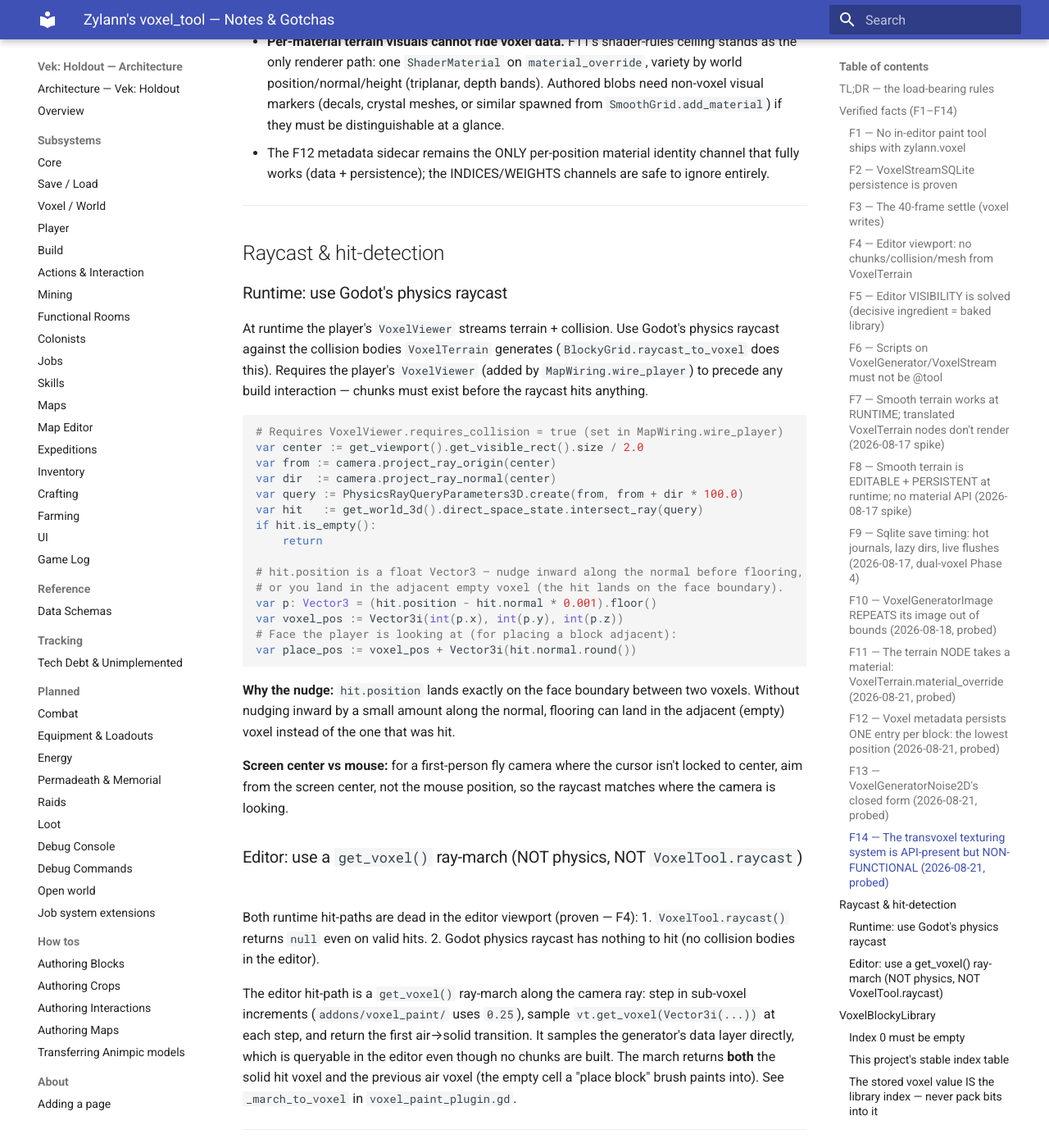
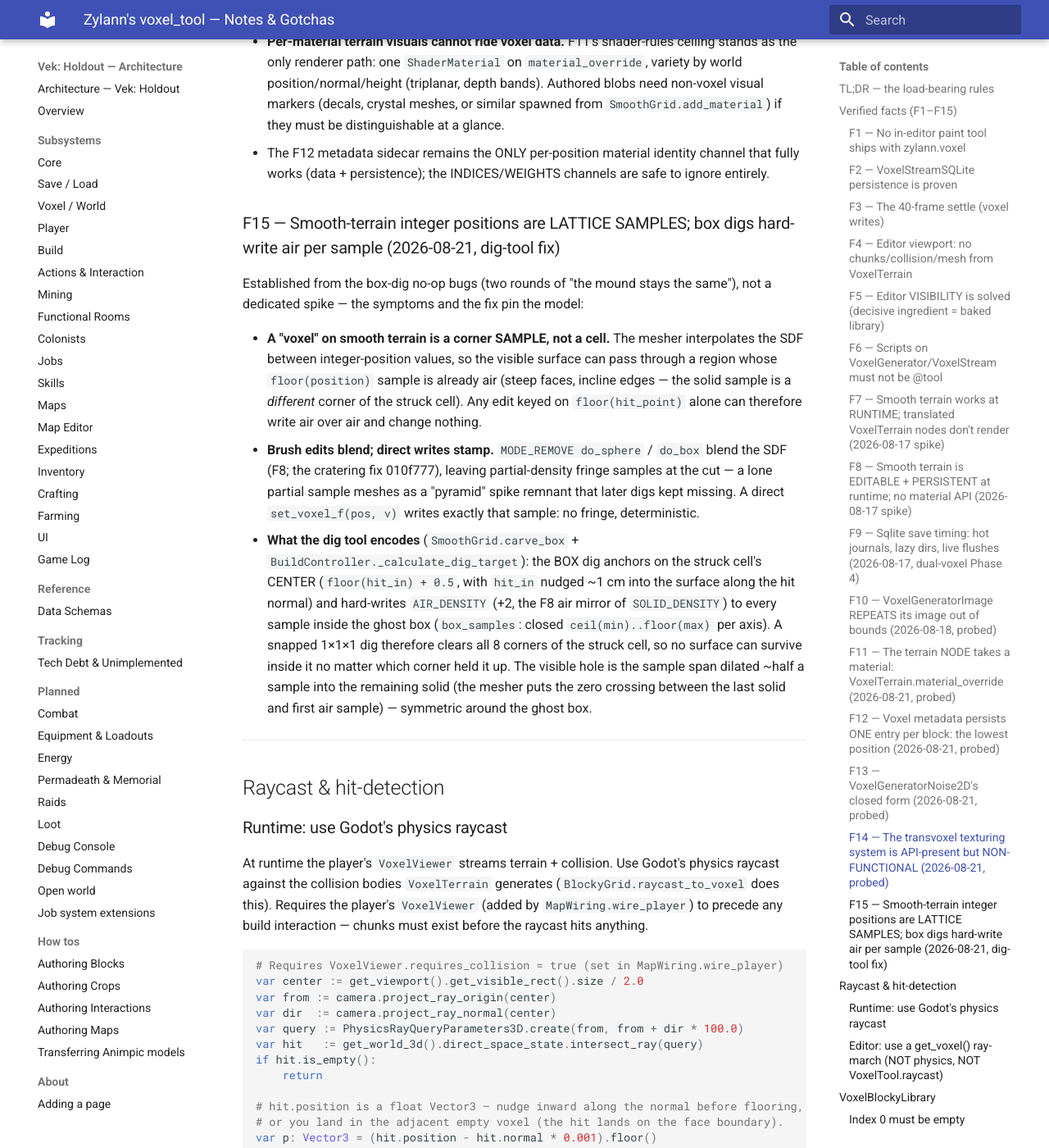
Before and after one commit to gdgonzaga/vek-holdout, an MkDocs documentation site: the page built from docs/VOXEL-TOOL-NOTES.md, in a window 1280 px wide and 1400 px high, scrolled down 10137 px. Shown: the whole window at 82% size. Built offline with MkDocs 1.6.1 and Material for MkDocs 9.7.7, drawn with Linux system fonts in a browser that asks for light colours; some of the changed text lies outside the part shown.

Commit message:
fix(mining): make box digs WYSIWYG with per-sample hard air writes
Rework the dig tool's BOX carve so the ghost cube, the carve, and the
material lookup agree on one coordinate convention. Two no-op bugs came
from conventions disagreeing: leftover "pyramid" spike remnants the cube
never covered (the cube went around them, tip at a corner), and digs on
dirt/incline edges that completed but removed nothing.

- _calculate_dig_target snaps to the struck cell's CENTER (floor + 0.5),
  not the nearest lattice vertex. The vertex anchor straddled 8 cells and
  on dirt edges rounded to the air-side vertex, so the whole removal
  range was already air: the silent no-op dig.
- SmoothGrid.carve_box hard-writes AIR_DENSITY (+2, F8's air mirror of
  SOLID_DENSITY) via set_voxel_f to every lattice sample inside the ghost
  box (new box_samples: closed ceil(min)..floor(max)), replacing do_box.
  Smooth-terrain integer positions are lattice SAMPLES, not cells (F15):
  an incline-edge surface is held up by a different corner than
  floor(hit_point), and blended brushes leave partial-density fringe
  samples that mesh as unremovable "pyramid" spikes. A snapped 1x1x1 dig
  now clears all 8 corners of the struck cell, so no surface can survive
  inside it and no fringe is created.
- DigAction resolves hp/yields per shape: BOX scans the carved samples
  (new SmoothGrid.get_first_material_def_in_box — the center sample can
  be air on incline edges, and the old round(4.5)=5 lookup sampled the
  wrong position entirely); SPHERE keeps the single-sample lookup.
- The ghost box now truthfully outlines the dig's core: it spans exactly
  the sample span the carve clears.

Docs: new F15 in VOXEL-TOOL-NOTES.md; mining.md flow trace + data rows;
voxel-world.md primitive rows. mkdocs build --strict passes.

377/377 green.

```diff
--- a/docs/VOXEL-TOOL-NOTES.md
+++ b/docs/VOXEL-TOOL-NOTES.md
@@ -52,7 +52,7 @@
 
 ---
 
-## Verified facts (F1–F14)
+## Verified facts (F1–F15)
 
 ### F1 — No in-editor paint tool ships with zylann.voxel
 `VoxelTerrainEditorPlugin` auto-registers but provides only previews + a monitor
@@ -429,6 +429,34 @@
   channel that fully works (data + persistence); the INDICES/WEIGHTS channels
   are safe to ignore entirely.
 
+### F15 — Smooth-terrain integer positions are LATTICE SAMPLES; box digs hard-write air per sample (2026-08-21, dig-tool fix)
+
+Established from the box-dig no-op bugs (two rounds of "the mound stays the
+same"), not a dedicated spike — the symptoms and the fix pin the model:
+
+- **A "voxel" on smooth terrain is a corner SAMPLE, not a cell.** The mesher
+  interpolates the SDF between integer-position values, so the visible surface
+  can pass through a region whose `floor(position)` sample is already air
+  (steep faces, incline edges — the solid sample is a *different* corner of
+  the struck cell). Any edit keyed on `floor(hit_point)` alone can therefore
+  write air over air and change nothing.
+- **Brush edits blend; direct writes stamp.** `MODE_REMOVE do_sphere` /
+  `do_box` blend the SDF (F8; the cratering fix 010f777), leaving
+  partial-density fringe samples at the cut — a lone partial sample meshes as
+  a "pyramid" spike remnant that later digs kept missing. A direct
+  `set_voxel_f(pos, v)` writes exactly that sample: no fringe, deterministic.
+- **What the dig tool encodes** (`SmoothGrid.carve_box` +
+  `BuildController._calculate_dig_target`): the BOX dig anchors on the struck
+  cell's CENTER (`floor(hit_in) + 0.5`, with `hit_in` nudged ~1 cm into the
+  surface along the hit normal) and hard-writes `AIR_DENSITY` (+2, the F8 air
+  mirror of `SOLID_DENSITY`) to every sample inside the ghost box
+  (`box_samples`: closed `ceil(min)..floor(max)` per axis). A snapped 1×1×1
+  dig therefore clears all 8 corners of the struck cell, so no surface can
+  survive inside it no matter which corner held it up. The visible hole is
+  the sample span dilated ~half a sample into the remaining solid (the mesher
+  puts the zero crossing between the last solid and first air sample) —
+  symmetric around the ghost box.
+
 ---
 
 ## Raycast & hit-detection
--- a/docs/architecture/mining.md
+++ b/docs/architecture/mining.md
@@ -11,12 +11,12 @@
 
 | File | Type | Responsibility |
 |---|---|---|
-| `subsystems/voxel/smooth_grid.gd` | Script | Identity representation: F12 sidecar writes/reads, `get_material_at` / `get_material_def_at` resolution chain, `set_material_catalog` injection, `_pristine_height` (the F13 generator mirror). Also the visuals: terrain shader + height bake on `material_override`, Decal markers for authored blobs. |
+| `subsystems/voxel/smooth_grid.gd` | Script | Identity representation: F12 sidecar writes/reads, `get_material_at` / `get_material_def_at` resolution chain, `set_material_catalog` injection, `_pristine_height` (the F13 generator mirror). The dig edit primitives: `carve` (SPHERE) and `carve_box` (hard per-sample air writes, F15). Also the visuals: terrain shader + height bake on `material_override`, Decal markers for authored blobs. |
 | `subsystems/voxel/terrain_strata.gd` | Script (RefCounted) | Deterministic natural-material selection: depth band + per-material coherent noise in a softmax with `spawn_weight`. No storage. |
 | `assets/terrain/terrain_shader.gdshader` | Shader | The one terrain look (F11/F14): triplanar ground/rock textures blended by depth below the pristine surface. Placeholder textures from `tools/terrain_texture_generator.gd`. |
 | `data/terrain/materials/*.tres` | Data | `TerrainMaterialDef` content: `ground` (dirt, band 0–3), `rock` (3+, weight 10, province-scale veins), `iron_ore` (12+), `gold_ore` (24+); `color` tints markers, band endpoints carry `texture`. |
 | `data/actions/dig_action.gd` | Script | The timed dig interaction: resolve-before-carve, hp-scaled gauge, yields to the digger's inventory, mining skill use. Trigger-agnostic `begin()` — the equipped-tool LMB later reuses it. |
-| `data/mining/dig_tool.tres` (`dig_tool_params.gd`) | Data | `DigToolParams`: `work_time`, `carve_radius`. Preloaded as `BuildLibrary.DIG_TOOL`. |
+| `data/mining/dig_tool.tres` (`dig_tool_params.gd`) | Data | `DigToolParams`: `work_time`, `shape` (BOX today / SPHERE), `box_size` (authored 1×1×1), `snap_grid`, `carve_radius` (SPHERE only). Preloaded as `BuildLibrary.DIG_TOOL`. |
 | `data/items/iron_ore.tres`, `data/items/gold_ore.tres` | Data | Ore drops (`ItemDef`). |
 | `subsystems/build/build_controller.gd` | Script | Tool routing: the `BuildLibrary.DIG_ID` sentinel, dig ghost, `_try_dig()`. |
 | `testing/zylann/voxel_metadata_spike.tscn`, `testing/zylann/voxel_texturing_spike.tscn` | Scenes (editor-run) | The F12/F13 and F14 probes. The texturing spike is the harness to re-run if a future addon bump should ever revive per-voxel texturing. |
@@ -36,10 +36,10 @@
 ## Flow Trace: player digs
 
 1. **B** opens the build menu; the **Dig** entry (`BuildLibrary.DIG_ID` sentinel, not a `BuildableDef`) arms dig mode.
-2. `_physics_process` raycasts; a smooth-surface hit shows the green sphere ghost of exactly the carve volume (half a radius sunk so it bites a bowl).
+2. `_physics_process` raycasts; a smooth-surface hit shows the green ghost of the dig volume. Today's BOX tool: a 1×1×1 cube snapped to the **struck cell's center** (`floor` of the hit nudged ~1 cm into the surface, +0.5) — WYSIWYG, because the carve clears exactly the terrain samples inside that box (F15). A SPHERE-tool dig shows the half-sunk sphere ghost instead.
 3. **LMB** → `BuildController._try_dig()` → `DigAction.begin(actor, grid, center, BuildLibrary.DIG_TOOL)`.
-4. The gauge duration is `work_time × hp(at center) / 100 ÷ mining-skill multiplier`; the label reads **"Digging <display_name>"** from the def at the dig position — the in-game oracle for the whole chain.
-5. On completion `_apply` resolves the def **before** carving (after the carve the center is air), carves the sphere, grants the def's `yields` to the digger's pocket inventory, and records a `mining` skill use.
+4. The gauge duration is `work_time × hp(at the dig position) / 100 ÷ mining-skill multiplier`; the label reads **"Digging <display_name>"** from the def at the dig position (a BOX resolves the first solid sample in its span) — the in-game oracle for the whole chain.
+5. On completion `_apply` resolves the def **before** carving (after the carve the position is air), carves the shape — BOX: `carve_box` hard-writes air (+2) to every sample in the ghost box, deliberately not a blended `do_box` (F15: blends leave "pyramid" fringe spikes, and a single-sample write misses surfaces held up by a different corner); SPHERE: `MODE_REMOVE do_sphere` — then grants the def's `yields` to the digger's pocket inventory and records a `mining` skill use.
 6. A cancelled dig banks nothing (v1 semantics — no partial-HP state on smooth terrain).
 
 ## Visuals: how a material becomes visible
@@ -59,7 +59,7 @@
 
 ## Authoring & verification
 
-- All tunables live in the defs — see [Data Schemas](data-schemas.md) `TerrainMaterialDef` row (hp, depth band, vein_size, spawn_weight, `color`, band `texture`) and `DigToolParams`. Note `rock`'s `vein_size` 60 is province-scale on purpose; minority ores occur as contiguous veins via the softmax scoring.
+- All tunables live in the defs — see [Data Schemas](data-schemas.md) `TerrainMaterialDef` row (hp, depth band, vein_size, spawn_weight, `color`, band `texture`) and `DigToolParams` (`work_time`, `shape`, `box_size`, `snap_grid`, `carve_radius`). Note `rock`'s `vein_size` 60 is province-scale on purpose; minority ores occur as contiguous veins via the softmax scoring.
 - The map editor's Terrain mode cycles materials with **M**; sculpted blobs carry the id persistently and show their colored marker immediately (see [Map Editor](map-editor.md)).
 - The generator pipeline that produces the ground mining digs into is documented in [Voxel World](voxel-world.md) "Terrain generation when a map opens".
 - Manual test recipe and the design history live in `terrain_mining/plan.md`; addon-behavior facts in `docs/VOXEL-TOOL-NOTES.md` (F12, F13, F14).
```
Also changed, not shown: docs/architecture/voxel-world.md (+4 -2 lines), 8 other files.
